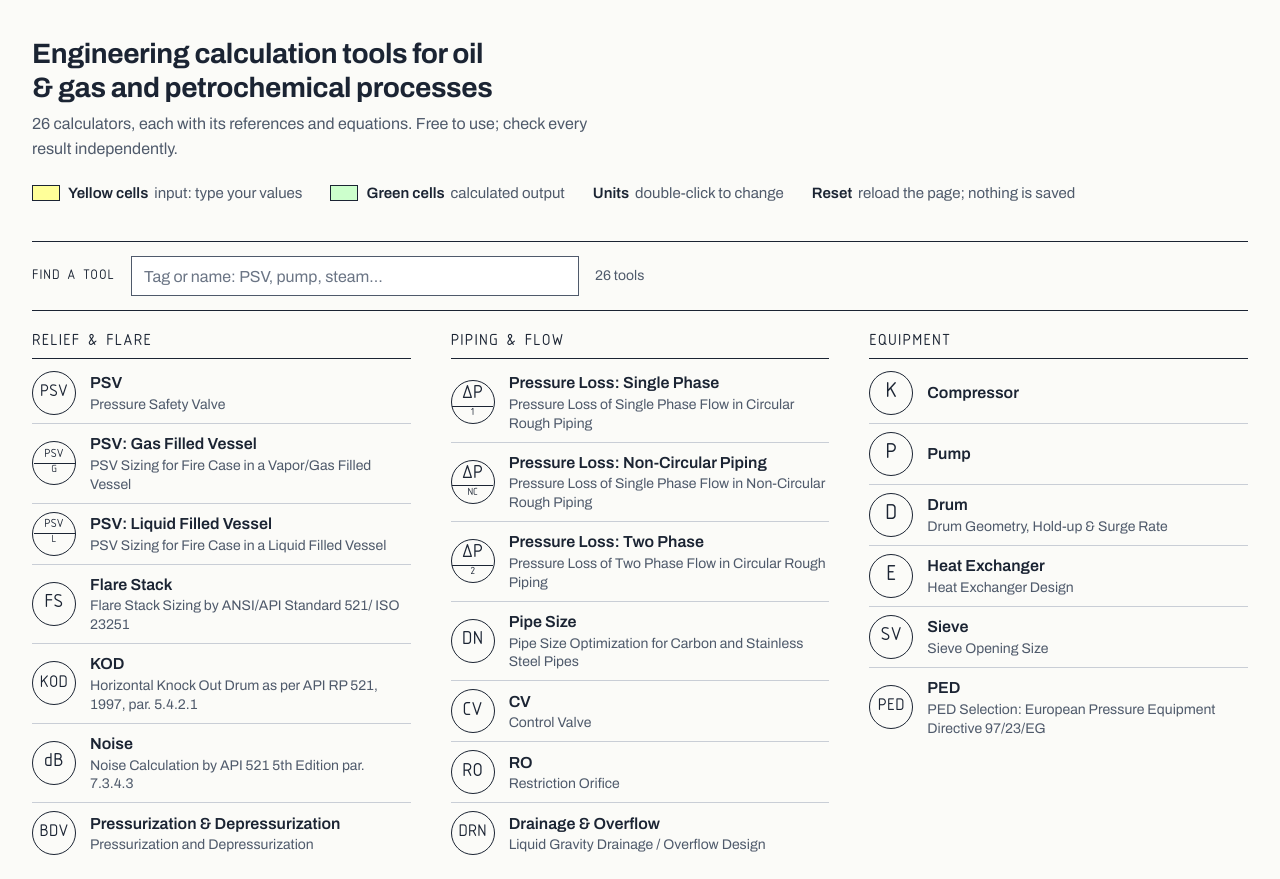
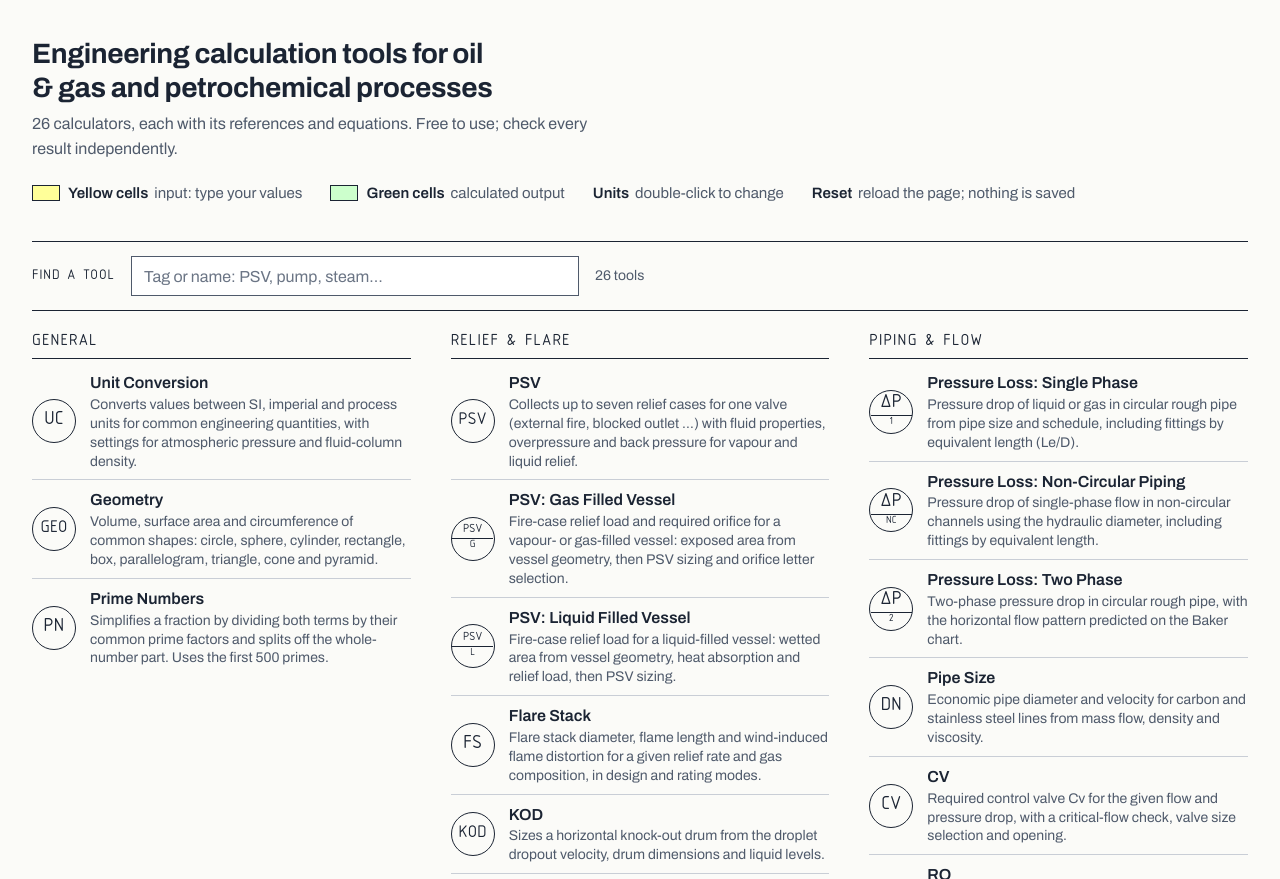
Before and after one commit to elkojo/cheming-site, an Astro site: page / in a window 1280 px wide. Shown: the part 59-938 px from the top of the page. Built offline with nearby package versions, Linux system fonts and the light colour scheme; Astro itself is replaced by a stand-in of ours.

Commit message:
Tools: General category first; descriptions and references for all 26 tools
Descriptions written from each Zoho sheet's content; references only where the sheet cites them.

Co-Authored-By: Claude Opus 5.5 <noreply@anthropic.com>

```diff
--- a/src/data/tools.ts
+++ b/src/data/tools.ts
@@ -4,11 +4,11 @@
 export type CategoryId = 'relief' | 'piping' | 'equipment' | 'properties' | 'general';
 
 export const categories: { id: CategoryId; title: string }[] = [
+  { id: 'general', title: 'General' },
   { id: 'relief', title: 'Relief & Flare' },
   { id: 'piping', title: 'Piping & Flow' },
   { id: 'equipment', title: 'Equipment' },
   { id: 'properties', title: 'Properties' },
-  { id: 'general', title: 'General' },
 ];
 
 export interface Tool {
@@ -30,6 +30,7 @@ export const tools: Tool[] = [
     "tag": "PSV",
     "title": "PSV",
     "name": "Pressure Safety Valve",
+    "description": "Collects up to seven relief cases for one valve (external fire, blocked outlet …) with fluid properties, overpressure and back pressure for vapour and liquid relief.",
     "category": "relief",
     "zoho": "https://sheet.zohopublic.eu/sheet/publishedrange/8cc3425a2dec03483d70b75b03d5a0f4cfcb1098276383c3205d1553329a0aad?type=grid&mode=embed"
   },
@@ -39,6 +40,8 @@ export const tools: Tool[] = [
     "sub": "G",
     "title": "PSV: Gas Filled Vessel",
     "name": "PSV Sizing for Fire Case in a Vapor/Gas Filled Vessel",
+    "description": "Fire-case relief load and required orifice for a vapour- or gas-filled vessel: exposed area from vessel geometry, then PSV sizing and orifice letter selection.",
+    "standard": "API 520 Part I; relief load per API 521",
     "category": "relief",
     "zoho": "https://sheet.zohopublic.eu/sheet/publishedrange/250a14e89cdeaf0535dc3bbb3a5b6b1a35d2acdaa3974379b8aac4dc8868852a?type=grid&mode=embed"
   },
@@ -48,6 +51,8 @@ export const tools: Tool[] = [
     "sub": "L",
     "title": "PSV: Liquid Filled Vessel",
     "name": "PSV Sizing for Fire Case in a Liquid Filled Vessel",
+    "description": "Fire-case relief load for a liquid-filled vessel: wetted area from vessel geometry, heat absorption and relief load, then PSV sizing.",
+    "standard": "API 521; PSV sizing per API 520 Part I",
     "category": "relief",
     "zoho": "https://sheet.zohopublic.eu/sheet/publishedrange/6c9c61f423c0019928e17c434407830cbdf9b916d98bf8dd0521bc5f97e47a2e?type=grid&mode=embed"
   },
@@ -56,33 +61,38 @@ export const tools: Tool[] = [
     "tag": "FS",
     "title": "Flare Stack",
     "name": "Flare Stack Sizing by ANSI/API Standard 521/ ISO 23251",
+    "description": "Flare stack diameter, flame length and wind-induced flame distortion for a given relief rate and gas composition, in design and rating modes.",
+    "standard": "ANSI/API Std 521 / ISO 23251, 5th ed. (2007)",
     "category": "relief",
     "zoho": "https://sheet.zohopublic.eu/sheet/publishedrange/53b4685016fa0d81312c2fa316ea64e448c3ab8bc2461b2ad88aa07d84f7c32a?type=grid&mode=embed",
-    "standard": "ANSI/API Std 521 / ISO 23251"
   },
   {
     "slug": "kod",
     "tag": "KOD",
     "title": "KOD",
     "name": "Horizontal Knock Out Drum as per API RP 521, 1997, par. 5.4.2.1",
+    "description": "Sizes a horizontal knock-out drum from the droplet dropout velocity, drum dimensions and liquid levels.",
+    "standard": "API RP 521 (1997), §5.4.2.1",
     "category": "relief",
     "zoho": "https://sheet.zohopublic.eu/sheet/publishedrange/e1c2da68bc9cbfa1c47143b3d3bda6687a1ec3cf70fffb50279965248e701fd7?type=grid&mode=embed",
-    "standard": "API RP 521 (1997), §5.4.2.1"
   },
   {
     "slug": "noise",
     "tag": "dB",
     "title": "Noise",
     "name": "Noise Calculation by API 521 5th Edition par. 7.3.4.3",
+    "description": "Sound pressure level from a relief valve or other restriction, at 30 m and at any distance, from gas properties, pressure ratio and mass flow.",
+    "standard": "API 521 5th ed., §7.3.4.3",
     "category": "relief",
     "zoho": "https://sheet.zohopublic.eu/sheet/publishedrange/75c00428f9365d519c7d41a9210cf9d1ec563720efd7414f2d2a31aa68920540?type=grid&mode=embed",
-    "standard": "API 521 5th ed., §7.3.4.3"
   },
   {
     "slug": "pressurization-depressurization",
     "tag": "BDV",
     "title": "Pressurization & Depressurization",
     "name": "Pressurization and Depressurization",
+    "description": "Time to pressurize or depressurize a system through a valve of known Cv, calculated step by step, with Cv tables for globe, butterfly and gate valves.",
+    "standard": "Masoneilan Control Valve Sizing Handbook (OZ1000)",
     "category": "relief",
     "zoho": "https://sheet.zohopublic.eu/sheet/publishedrange/a4b4bb874058313fd40b0142e22fba59c6e9ab72440d528e214207945373ce98?type=grid&mode=embed"
   },
@@ -92,6 +102,8 @@ export const tools: Tool[] = [
     "sub": "1",
     "title": "Pressure Loss: Single Phase",
     "name": "Pressure Loss of Single Phase Flow in Circular Rough Piping",
+    "description": "Pressure drop of liquid or gas in circular rough pipe from pipe size and schedule, including fittings by equivalent length (Le/D).",
+    "standard": "Goudar & Sonnad friction factor, Hydrocarbon Processing (Apr 2007)",
     "category": "piping",
     "zoho": "https://sheet.zohopublic.eu/sheet/publishedrange/a5e624f799e372407267e75c5d2ea2d2aa8a0e692e4a1cab09ae6f9e3df66194?type=grid&mode=embed"
   },
@@ -101,6 +113,8 @@ export const tools: Tool[] = [
     "sub": "NC",
     "title": "Pressure Loss: Non-Circular Piping",
     "name": "Pressure Loss of Single Phase Flow in Non-Circular Rough Piping",
+    "description": "Pressure drop of single-phase flow in non-circular channels using the hydraulic diameter, including fittings by equivalent length.",
+    "standard": "Goudar & Sonnad (2007); Perry’s Handbook 7th ed., 6-12",
     "category": "piping",
     "zoho": "https://sheet.zohopublic.eu/sheet/publishedrange/258da99aa8f3f8da7c392c614e3df2081b2f2f8b8408deda2c677ba76adfca7b?type=grid&mode=embed"
   },
@@ -110,6 +124,8 @@ export const tools: Tool[] = [
     "sub": "2",
     "title": "Pressure Loss: Two Phase",
     "name": "Pressure Loss of Two Phase Flow in Circular Rough Piping",
+    "description": "Two-phase pressure drop in circular rough pipe, with the horizontal flow pattern predicted on the Baker chart.",
+    "standard": "Haraburda & Chafin, Chemical Processing (2000); Baker chart per Perry’s 7th ed.",
     "category": "piping",
     "zoho": "https://sheet.zohopublic.eu/sheet/publishedrange/9d31950cf989751b5aceab7b2ddd1d39966e88bef9eaff6a88cbc738b74e9fce?type=grid&mode=embed"
   },
@@ -118,6 +134,8 @@ export const tools: Tool[] = [
     "tag": "DN",
     "title": "Pipe Size",
     "name": "Pipe Size Optimization for Carbon and Stainless Steel Pipes",
+    "description": "Economic pipe diameter and velocity for carbon and stainless steel lines from mass flow, density and viscosity.",
+    "standard": "“Updated Rules for Pipe Sizing”, Chemical Engineering (May 1999)",
     "category": "piping",
     "zoho": "https://sheet.zohopublic.eu/sheet/publishedrange/37f0cd48177be703ca2d0bf1696576b8c6e052db1b23436bfa9de72dba2aa9f6?type=grid&mode=embed"
   },
@@ -126,6 +144,8 @@ export const tools: Tool[] = [
     "tag": "CV",
     "title": "CV",
     "name": "Control Valve",
+    "description": "Required control valve Cv for the given flow and pressure drop, with a critical-flow check, valve size selection and opening.",
+    "standard": "Masoneilan Control Valve Sizing Handbook (OZ1000)",
     "category": "piping",
     "zoho": "https://sheet.zohopublic.eu/sheet/publishedrange/a430d7f498321368fb8848caee9ad5c5fcc346b68552cf4395ecb7f11f40632a?type=grid&mode=embed"
   },
@@ -134,6 +154,8 @@ export const tools: Tool[] = [
     "tag": "RO",
     "title": "RO",
     "name": "Restriction Orifice",
+    "description": "Restriction orifice bore for a given flow, or flow for a given bore, for vapour or liquid, with discharge-coefficient corrections for plate thickness and edge radius.",
+    "standard": "BS EN ISO 5167-1:2003; Cd per Ward-Smith (1979)",
     "category": "piping",
     "zoho": "https://sheet.zohopublic.eu/sheet/publishedrange/c5cb6f2f1092e2eef77ffb31340b6a93e548baa2424549c3abe4fd610191e275?type=grid&mode=embed"
   },
@@ -142,6 +164,7 @@ export const tools: Tool[] = [
     "tag": "DRN",
     "title": "Drainage & Overflow",
     "name": "Liquid Gravity Drainage / Overflow Design",
+    "description": "Sizes gravity overflow and drain lines for low-pressure and atmospheric tanks: liquid-relief overflows, side overflows, inbreathing drain rates and time to empty.",
     "category": "piping",
     "zoho": "https://sheet.zohopublic.eu/sheet/published/c6r1h72b876f046da470aa7985decaa85ff8f?sheetid=0&range=C2:I2&mode=embed",
     "credit": {
@@ -154,6 +177,7 @@ export const tools: Tool[] = [
     "tag": "K",
     "title": "Compressor",
     "name": "Compressor",
+    "description": "Compression ratio, mass and standard flows, and the number of stages needed to stay within discharge-temperature and ratio limits, assuming isentropic compression.",
     "category": "equipment",
     "zoho": "https://sheet.zohopublic.eu/sheet/publishedrange/436c80a66d2d7e9b3d3015559dcd8229f2ba0f73db159ef93c423272633b4460?type=grid&mode=embed"
   },
@@ -162,6 +186,7 @@ export const tools: Tool[] = [
     "tag": "P",
     "title": "Pump",
     "name": "Pump",
+    "description": "Suction and discharge pressures, differential head, NPSH available versus required, and performance data for up to three flow cases.",
     "category": "equipment",
     "zoho": "https://sheet.zohopublic.eu/sheet/publishedrange/c93432793a31089aa283c7459397d89baff3cf6c8f63397188e438955e64ae2e?type=grid&mode=embed"
   },
@@ -170,6 +195,7 @@ export const tools: Tool[] = [
     "tag": "D",
     "title": "Drum",
     "name": "Drum Geometry, Hold-up & Surge Rate",
+    "description": "Total and level volumes of a horizontal or vertical drum, with hold-up and surge times between the LLL, NLL and HLL.",
     "category": "equipment",
     "zoho": "https://sheet.zohopublic.eu/sheet/publishedrange/057f035821f5b6762307ea37b329156892d37b5a05e60cb2ccb314a8b3aa1878?type=grid&mode=embed"
   },
@@ -178,6 +204,7 @@ export const tools: Tool[] = [
     "tag": "E",
     "title": "Heat Exchanger",
     "name": "Heat Exchanger Design",
+    "description": "Duty, LMTD and required heat-transfer area for counter- or co-current flow, including fouling and a design margin.",
     "category": "equipment",
     "zoho": "https://sheet.zohopublic.eu/sheet/publishedrange/f83746a7440e99f8a5017d3a2b05e259f1ba0a260774e96c35f63a3b3de67413?type=grid&mode=embed"
   },
@@ -186,6 +213,7 @@ export const tools: Tool[] = [
     "tag": "SV",
     "title": "Sieve",
     "name": "Sieve Opening Size",
+    "description": "U.S. mesh sieve sizes with their openings in inches and microns.",
     "category": "equipment",
     "zoho": "https://sheet.zohopublic.eu/sheet/publishedrange/daac6a0543f110d4dbfb19d0bfd71d6c99a0e1cb0edb2226688e65921cc8aefd?type=grid&mode=embed"
   },
@@ -194,15 +222,17 @@ export const tools: Tool[] = [
     "tag": "PED",
     "title": "PED",
     "name": "PED Selection: European Pressure Equipment Directive 97/23/EG",
+    "description": "Finds the PED category and the available conformity-assessment modules for vessels, boilers and piping.",
+    "standard": "Directive 97/23/EG",
     "category": "equipment",
     "zoho": "https://sheet.zohopublic.eu/sheet/publishedrange/c7abcf8d1578584c5b3ca9812e441b9365f50c713014664defbd85bb8cc46157?type=grid&mode=embed",
-    "standard": "Directive 97/23/EG"
   },
   {
     "slug": "properties",
     "tag": "PRP",
     "title": "Properties",
     "name": "Physical Properties of Pure Components",
+    "description": "Physical properties of pure components found by name: molecular weight, boiling and freezing points, critical constants, heats of vaporization and formation, density, heat capacity and viscosity.",
     "category": "properties",
     "zoho": "https://sheet.zohopublic.eu/sheet/publishedrange/459b084fb19212c637bc096e8fd94e30a4584e3517987d87aa3b87aeebbc5354?type=grid&mode=embed"
   },
@@ -211,6 +241,7 @@ export const tools: Tool[] = [
     "tag": "STM",
     "title": "Steam",
     "name": "Properties of Saturated Steam",
+    "description": "Properties of saturated water and steam from pressure or temperature: density, enthalpy, entropy, heat capacities, viscosity and thermal conductivity.",
     "category": "properties",
     "zoho": "https://sheet.zohopublic.eu/sheet/publishedrange/63d9fe5a7817f726df25c343cb6ddba735f65721e175f91ea697a01f57912fbf?type=grid&mode=embed"
   },
@@ -219,6 +250,7 @@ export const tools: Tool[] = [
     "tag": "pVT",
     "title": "Gas Equation",
     "name": "Gas Calculations (p.V=n.R.t.Z)",
+    "description": "Real-gas law pV = nRTZ: converts between mass, volumetric, molar and standard flows, and gives density and specific volume at the stated conditions.",
     "category": "properties",
     "zoho": "https://sheet.zohopublic.eu/sheet/publishedrange/dc31fc5d502a6b4ee5bac824aff9bf7b9eb8df8e3f308d0e6d727c80d7da85ef?type=grid&mode=embed"
   },
@@ -227,6 +259,8 @@ export const tools: Tool[] = [
     "tag": "UC",
     "title": "Unit Conversion",
     "name": "Unit Conversion",
+    "description": "Converts values between SI, imperial and process units for common engineering quantities, with settings for atmospheric pressure and fluid-column density.",
+    "standard": "unitconversion.org",
     "category": "general",
     "zoho": "https://sheet.zohopublic.eu/sheet/publishedrange/139dc894065c9d7af95f05f39fd4c1b89e681a205d153e181812f027caf5d7bd?type=grid&mode=embed"
   },
@@ -235,6 +269,7 @@ export const tools: Tool[] = [
     "tag": "GEO",
     "title": "Geometry",
     "name": "Geometry – Volume and Area of Geometrical Objects",
+    "description": "Volume, surface area and circumference of common shapes: circle, sphere, cylinder, rectangle, box, parallelogram, triangle, cone and pyramid.",
     "category": "general",
     "zoho": "https://sheet.zohopublic.eu/sheet/publishedrange/1e4d4c0cc14f918ddbd0a012cbcd9862f0980c77919cfaf312181ebf7c20aad3?type=grid&mode=embed"
   },
@@ -243,6 +278,7 @@ export const tools: Tool[] = [
     "tag": "PN",
     "title": "Prime Numbers",
     "name": "Prime Numbers",
+    "description": "Simplifies a fraction by dividing both terms by their common prime factors and splits off the whole-number part. Uses the first 500 primes.",
     "category": "general",
     "zoho": "https://sheet.zohopublic.eu/sheet/publishedrange/a852f5426713dcd67b3614914880fe7b302a35ea5334df3ac6496a926997f788?type=grid&mode=embed"
   }
--- a/src/pages/index.astro
+++ b/src/pages/index.astro
@@ -30,8 +30,7 @@ import { url } from '../lib/url';
                   <Bubble tag={t.tag} sub={t.sub} />
                   <span class="txt">
                     <span class="name">{t.title}</span>
-                    {t.name !== t.title && <span class="full">{t.name}</span>}
-                    {t.description && <span class="desc">{t.description}</span>}
+                    <span class="desc">{t.description ?? t.name}</span>
                   </span>
                 </a>
               </li>
@@ -143,7 +142,7 @@ import { url } from '../lib/url';
   li a:hover :global(.bubble) { color: var(--line); }
   .txt { display: grid; min-width: 0; }
   .name { font-weight: 600; }
-  .full, .desc { font-size: 0.875rem; color: var(--muted); line-height: 1.35; }
+  .desc { font-size: 0.875rem; color: var(--muted); line-height: 1.35; }
 
   .empty { margin: 1rem 0 0; padding: 1rem; border: 1px dashed var(--muted); max-width: 52rem; }
   .request { margin: 3rem 0 0; color: var(--muted); }
```
